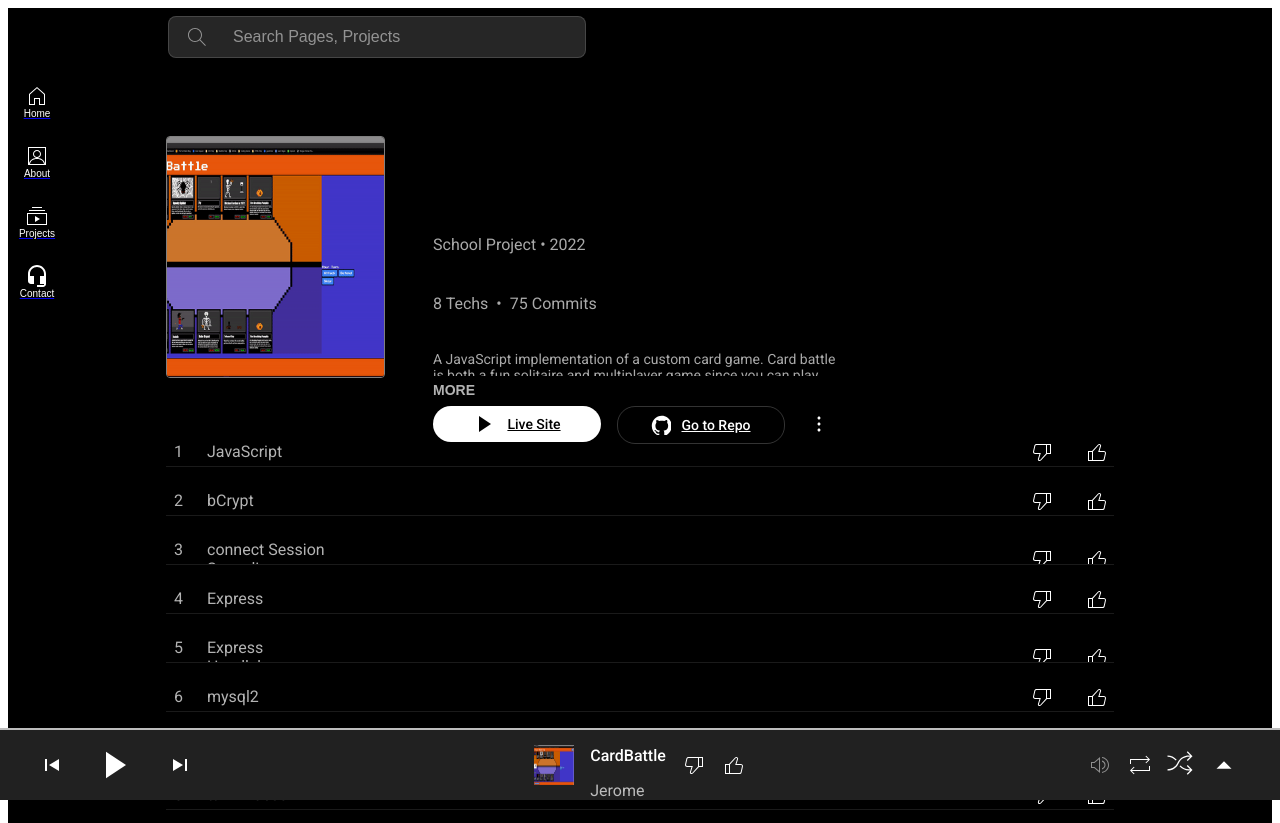
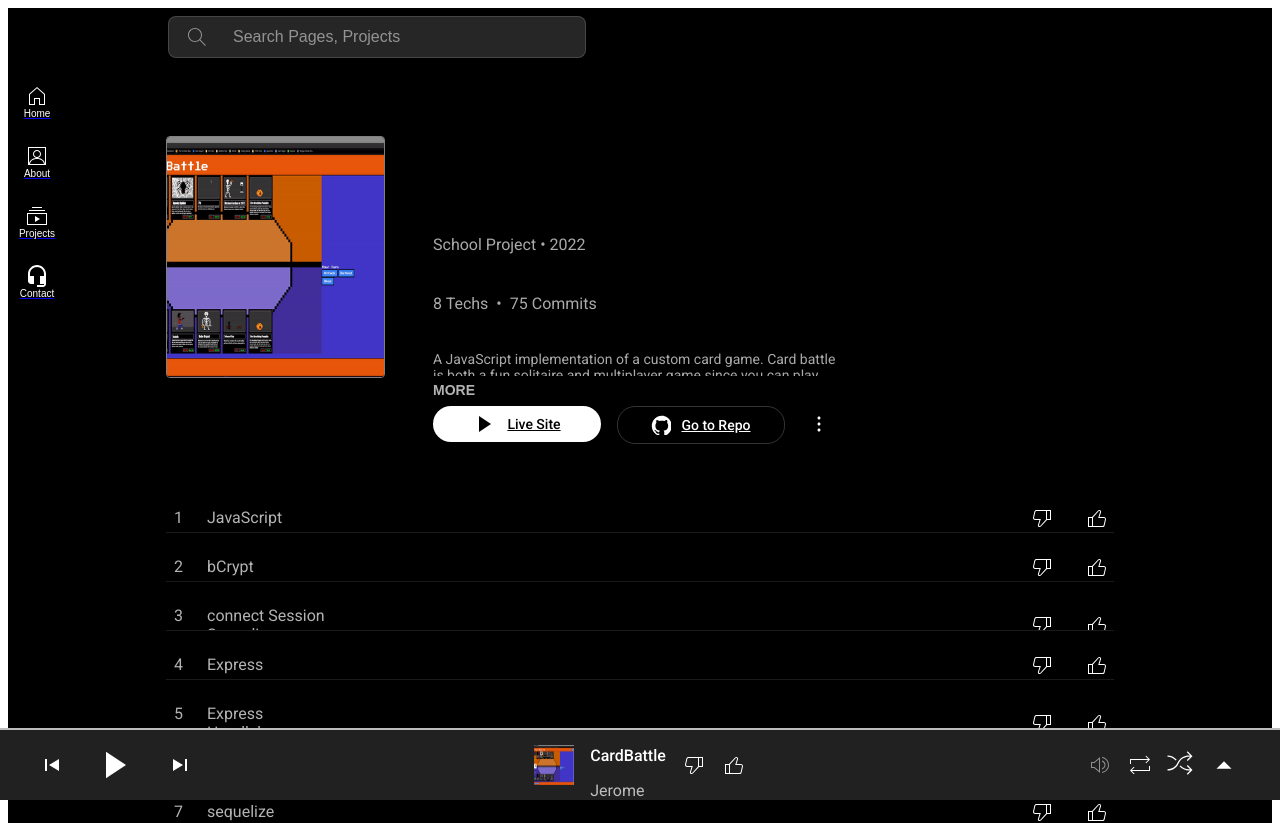
Before and after one commit to Jeromemn/Portfolio, a Next.js app: page /projects/cardbattle in a window 1280 px wide. Shown: the top 823 px of the page. Built offline with nearby package versions, Linux system fonts and the light colour scheme.

Commit message:
adjusted height on single project page

```diff
--- a/src/app/components/intro.jsx
+++ b/src/app/components/intro.jsx
@@ -144,7 +144,7 @@ const Intro = () => {
         <VerifiedHeader>Verified Developer</VerifiedHeader>
       </VerifiedContainer>
 
-      <NameIntro className={youTubeSans.className}>Dirty Heads</NameIntro>
+      <NameIntro className={youTubeSans.className}>Jerome</NameIntro>
       {/* <NameIntro className={youTubeSans.className}>Dirty Heads</NameIntro> */}
       <IntroText>
         Lorem ipsum dolor sit, amet consectetur adipisicing elit. Mollitia, ipsa
--- a/src/app/projects/[singleProject]/page.jsx
+++ b/src/app/projects/[singleProject]/page.jsx
@@ -60,7 +60,7 @@ const ProjectDescriptionWrapper = styled.div`
   gap: 0.5rem;
   width: fit-content;
   justify-content: space-between;
-  height: 240px;
+  height: 100%;
 `;
 
 const ProjectTitle = styled.h2`
@@ -69,6 +69,7 @@ const ProjectTitle = styled.h2`
   font-weight: 700;
   color: rgb(255, 255, 255);
   width: fit-content;
+  /* margin-bottom: 1rem; */
   /* letter-spacing: normal; */
 `;
 
```
